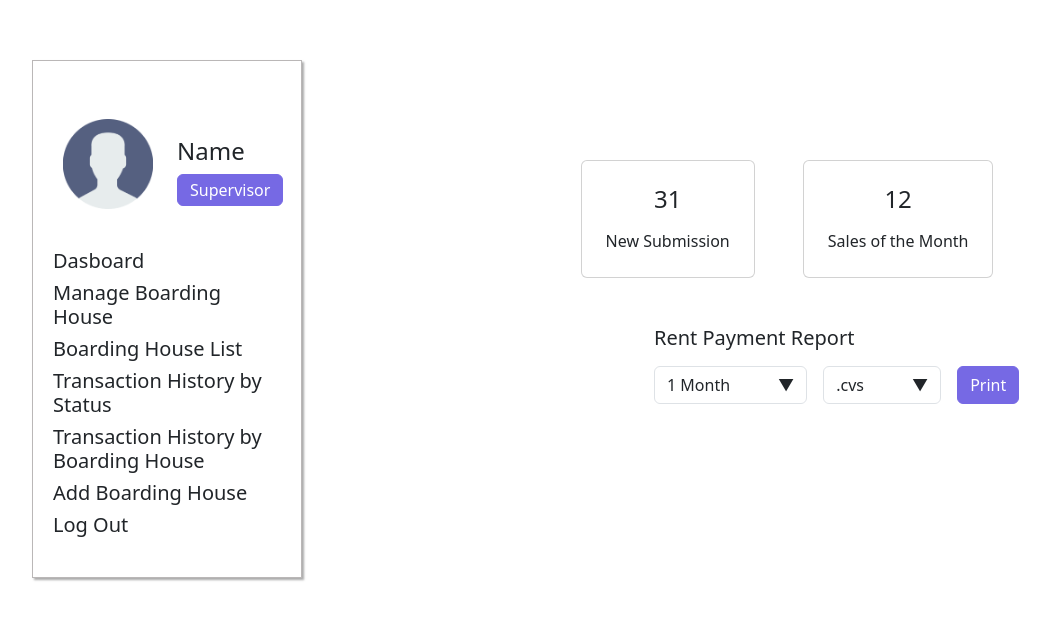
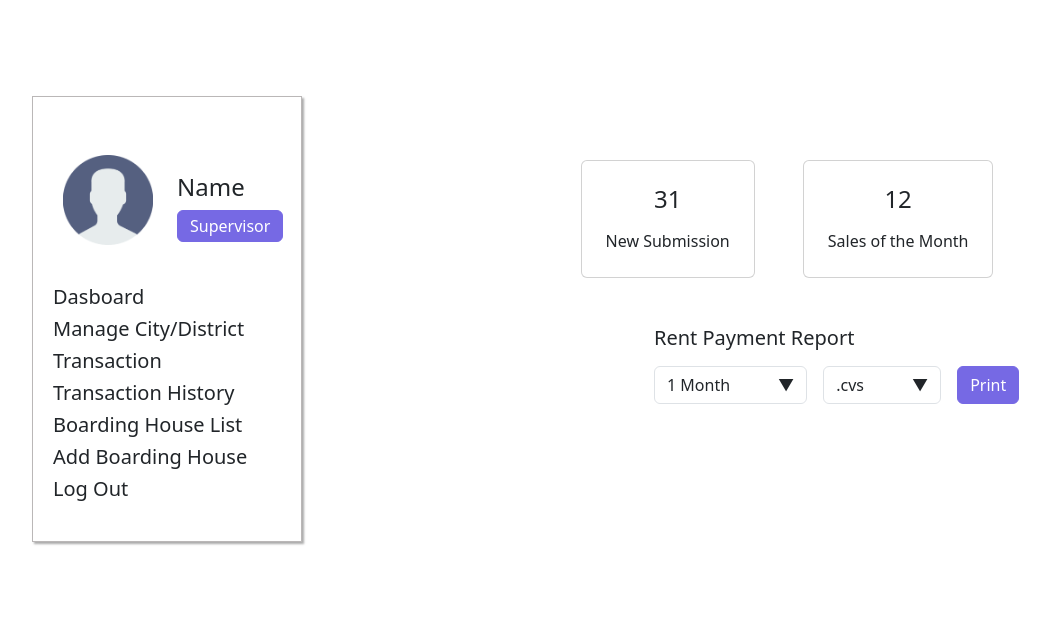
Before and after one commit to Alta-Immersive-Capstone-Project/FrontEnd_Admin, a React (Create React App) app: page / in a window 1280 px wide. Shown: the part 106-726 px from the top of the page, without its empty margins (8-1058 px from the left). Built offline with nearby package versions, Linux system fonts and the light colour scheme.

Commit message:
Edit sidebar

```diff
--- a/src/components/Sidebar.jsx
+++ b/src/components/Sidebar.jsx
@@ -56,15 +56,15 @@ function Sidebar() {
                 </div>
               </div>
               <div className="title-sidebar">
-                <h5 onClick={clickDashboard}>Dasboard</h5>
-                <h5 onClick={clickManage}>Manage Boarding House</h5>
-                <h5 onClick={clickBoardingList}>Boarding House List</h5>
-                <h5 onClick={clickStatus}>Transaction History by Status</h5>
-                <h5 onClick={clickBoardingHouse}>
-                  Transaction History by Boarding House
+                <h5 className="cursor-pointer" onClick={clickDashboard}>Dasboard</h5>
+                <h5 className="cursor-pointer" onClick={clickManage}>Manage City/District</h5>
+                <h5 className="cursor-pointer" onClick={clickStatus}>Transaction</h5>
+                <h5 className="cursor-pointer" onClick={clickBoardingList}>Transaction History</h5>
+                <h5 className="cursor-pointer" onClick={clickBoardingHouse}>
+                  Boarding House List
                 </h5>
-                <h5 onClick={clickAdd}>Add Boarding House</h5>
-                <h5 onClick={clickLogout}>Log Out</h5>
+                <h5 className="cursor-pointer" onClick={clickAdd}>Add Boarding House</h5>
+                <h5 className="cursor-pointer" onClick={clickLogout}>Log Out</h5>
               </div>
             </div>
           </div>
```
